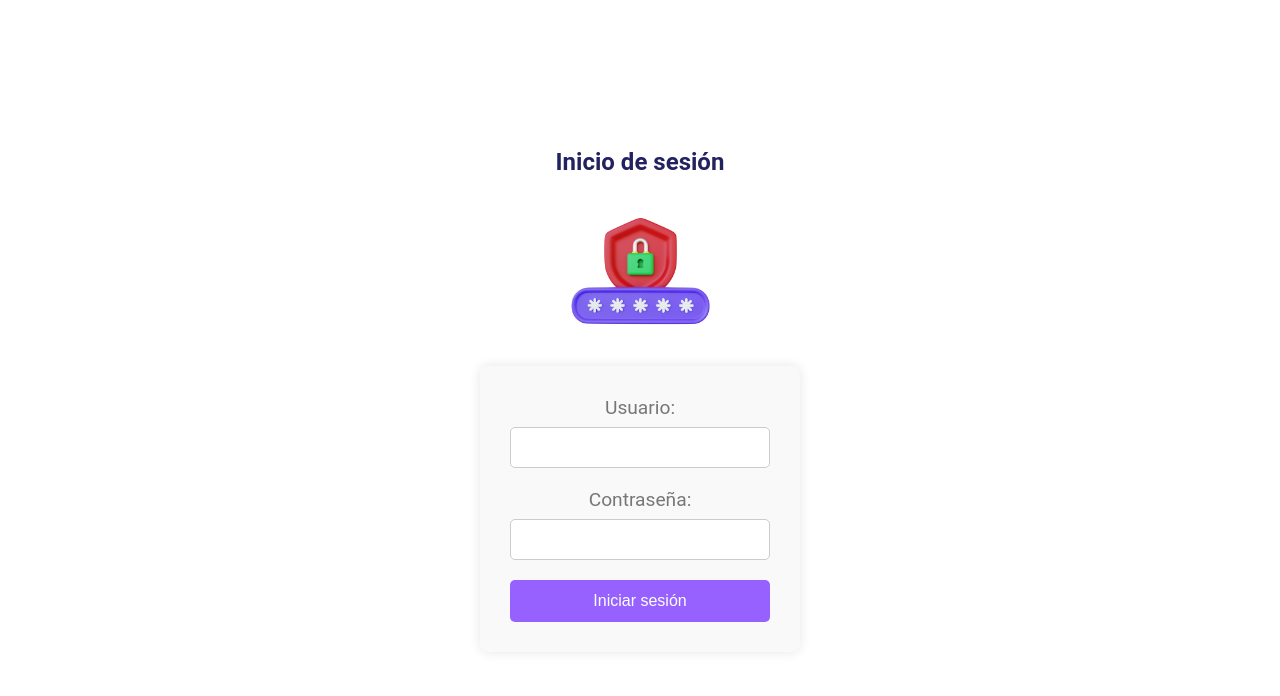
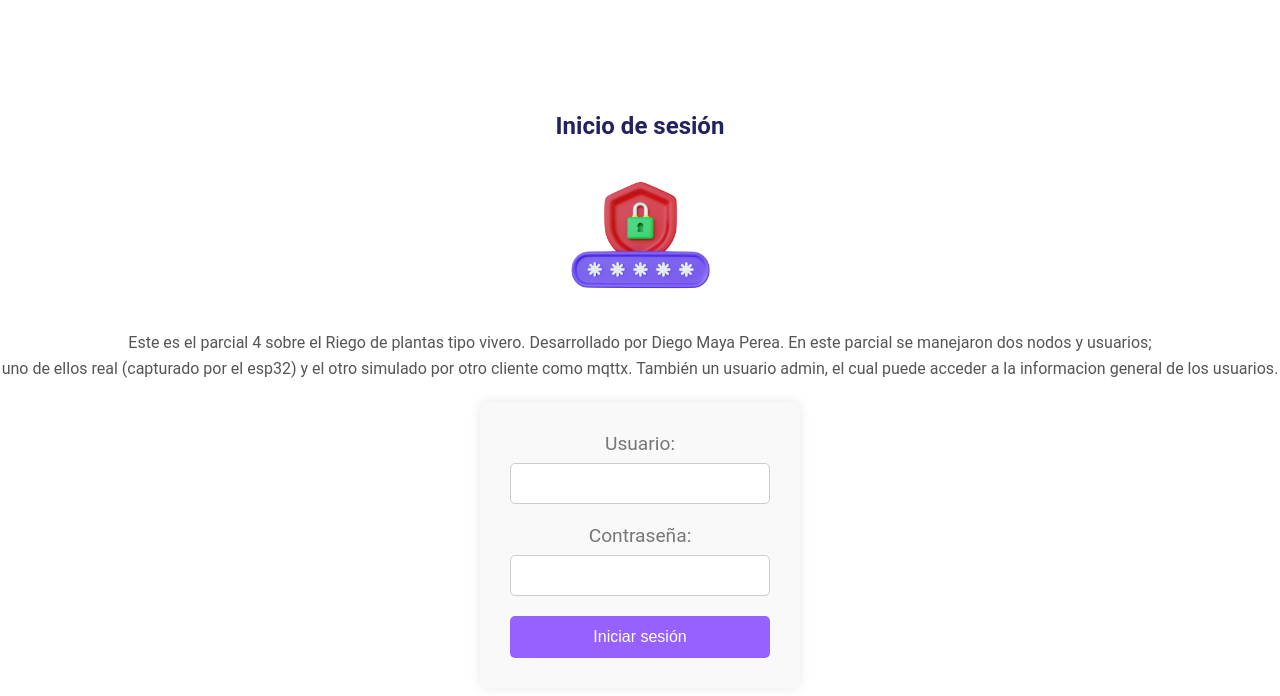
Before and after one commit to dmaya35/parcial4_iot, a React (Create React App) app in the folder frontend/: page / in a window 1280 px wide. Shown: the top 696 px of the page. Built offline with nearby package versions, Linux system fonts and the light colour scheme.

Commit message:
Cambio de H3 en el login

```diff
--- a/frontend/src/login.js
+++ b/frontend/src/login.js
@@ -36,6 +36,13 @@ const Login = ({ setUserRole, setUserHome }) => {
     <CenteredContainer>
       <Title>Inicio de sesión</Title>
       <StyledImage src={lockIcon} alt="Ícono de candado" />
+      <CustomH3>
+        Este es el parcial 4 sobre el Riego de plantas tipo vivero. Desarrollado
+        por Diego Maya Perea. En este parcial se manejaron dos nodos y usuarios; <br></br>
+        uno de ellos real (capturado por el esp32) y el otro simulado por otro
+        cliente como mqttx. También un usuario admin, el cual puede acceder a la
+        informacion general de los usuarios.
+      </CustomH3>
       <LoginForm onSubmit={handleSubmit}>
         <FormField>
           <label htmlFor="username">Usuario:</label>
@@ -80,6 +87,15 @@ const StyledImage = styled.img`
   width: 150px; /* Tamaño del ícono */
   height: auto; /* Para mantener la proporción */
   margin-bottom: 20px; /* Espacio adicional después del ícono */
+`;
+
+const CustomH3 = styled.h3`
+  font-size: 16px;
+  font-weight: normal;
+  line-height: 1.6;
+  text-align: center;
+  margin-bottom: 20px;
+  color: #555;
 `;
 
 const LoginForm = styled.form`
```
